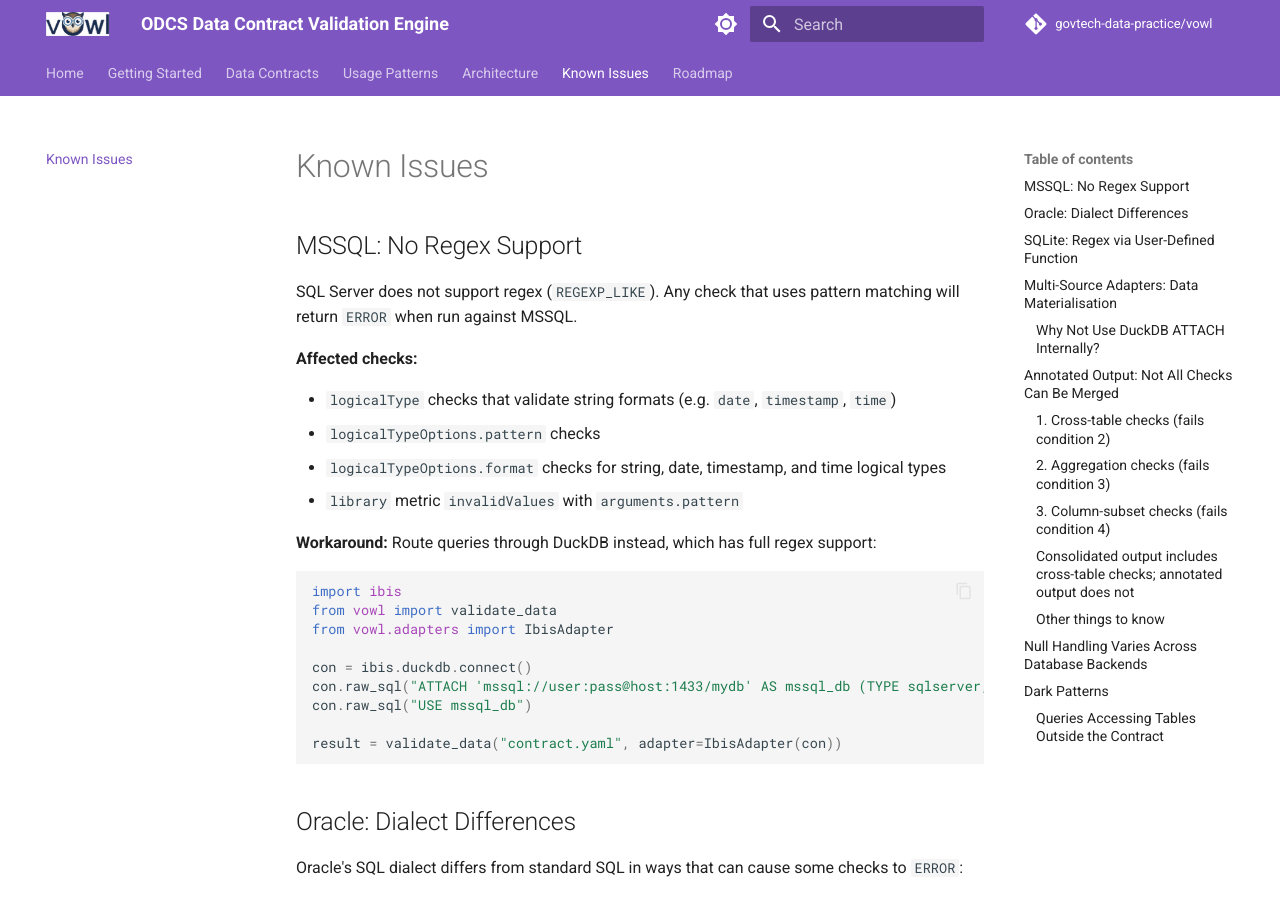
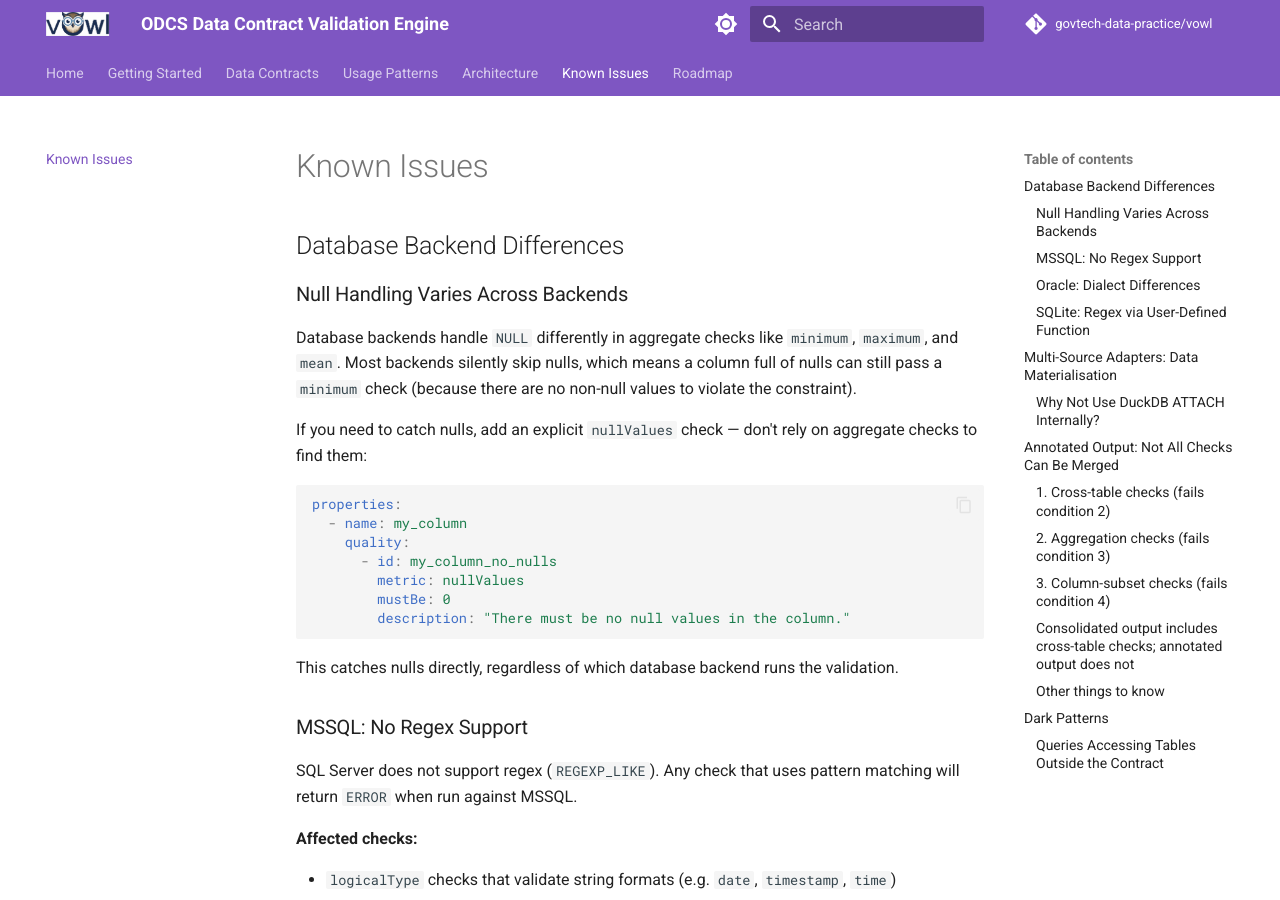
Before and after one commit to govtech-data-practice/vowl, an MkDocs documentation site: the page built from docs/known-issues.md, in a window 1280 px wide and 900 px high. Built offline with MkDocs 1.6.1 and Material for MkDocs 9.7.7, drawn with Linux system fonts in a browser that asks for light colours; comment, search, counter and statistics services are not loaded; some of the changed text lies outside the part shown.

Commit message:
Update docs

````diff
--- a/docs/known-issues.md
+++ b/docs/known-issues.md
@@ -6,7 +6,27 @@ description: >-
 
 # Known Issues
 
-## MSSQL: No Regex Support
+## Database Backend Differences
+
+### Null Handling Varies Across Backends
+
+Database backends handle `NULL` differently in aggregate checks like `minimum`, `maximum`, and `mean`. Most backends silently skip nulls, which means a column full of nulls can still pass a `minimum` check (because there are no non-null values to violate the constraint).
+
+If you need to catch nulls, add an explicit `nullValues` check — don't rely on aggregate checks to find them:
+
+```yaml
+properties:
+  - name: my_column
+    quality:
+      - id: my_column_no_nulls
+        metric: nullValues
+        mustBe: 0
+        description: "There must be no null values in the column."
+```
+
+This catches nulls directly, regardless of which database backend runs the validation.
+
+### MSSQL: No Regex Support
 
 SQL Server does not support regex (`REGEXP_LIKE`). Any check that uses pattern matching will return `ERROR` when run against MSSQL.
 
@@ -31,7 +51,7 @@ con.raw_sql("USE mssql_db")
 result = validate_data("contract.yaml", adapter=IbisAdapter(con))
 ```
 
-## Oracle: Dialect Differences
+### Oracle: Dialect Differences
 
 Oracle's SQL dialect differs from standard SQL in ways that can cause some checks to `ERROR`:
 
@@ -40,9 +60,11 @@ Oracle's SQL dialect differs from standard SQL in ways that can cause some check
 - **Case-sensitive identifiers:** Oracle uppercases unquoted identifiers. If your tables were created with quoted lowercase names (e.g. `CREATE TABLE "my_table"`), checks may fail because Oracle looks for `MY_TABLE` instead. vowl applies quoting transforms, but mismatches can still occur.
 - **`TEXT`/`CLOB` columns can't use `REGEXP_LIKE`:** vowl auto-casts these to `VARCHAR(4000)`, which means values longer than 4000 characters get truncated before the regex runs.
 
-## SQLite: Regex via User-Defined Function
+### SQLite: Regex via User-Defined Function
 
 SQLite has no built-in regex support. vowl works around this by using a Python-side regex function (`_IBIS_REGEX_SEARCH`) that Ibis registers automatically. This works in most cases, but may behave slightly differently from server-side regex (e.g. subtle Unicode or flag differences).
+
+---
 
 ## Multi-Source Adapters: Data Materialisation
 
@@ -196,26 +218,6 @@ If you rely solely on annotated output, always check `residues` for non-mergeabl
 
 ---
 
-## Null Handling Varies Across Database Backends
-
-Database backends handle `NULL` differently in aggregate checks like `minimum`, `maximum`, and `mean`. Most backends silently skip nulls, which means a column full of nulls can still pass a `minimum` check (because there are no non-null values to violate the constraint).
-
-If you need to catch nulls, add an explicit `nullValues` check — don't rely on aggregate checks to find them:
-
-```yaml
-properties:
-  - name: my_column
-    quality:
-      - id: my_column_no_nulls
-        metric: nullValues
-        mustBe: 0
-        description: "There must be no null values in the column."
-```
-
-This catches nulls directly, regardless of which database backend runs the validation.
-
----
-
 ## Dark Patterns
 
 ### Queries Accessing Tables Outside the Contract
````
